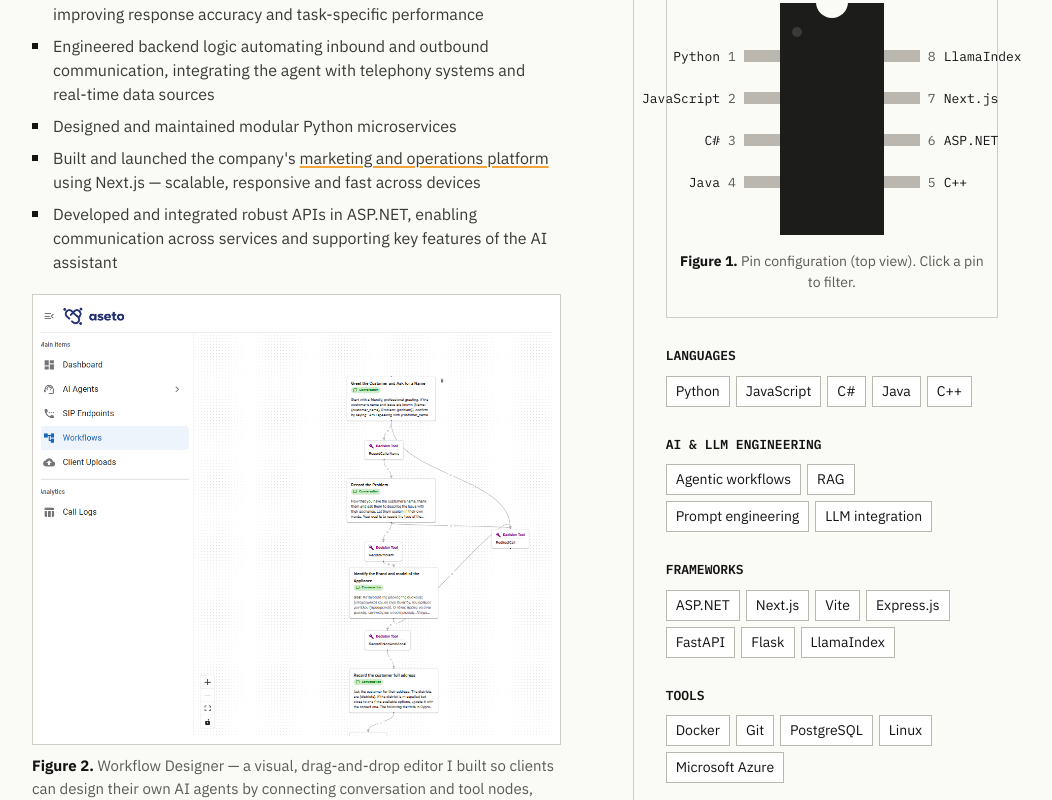
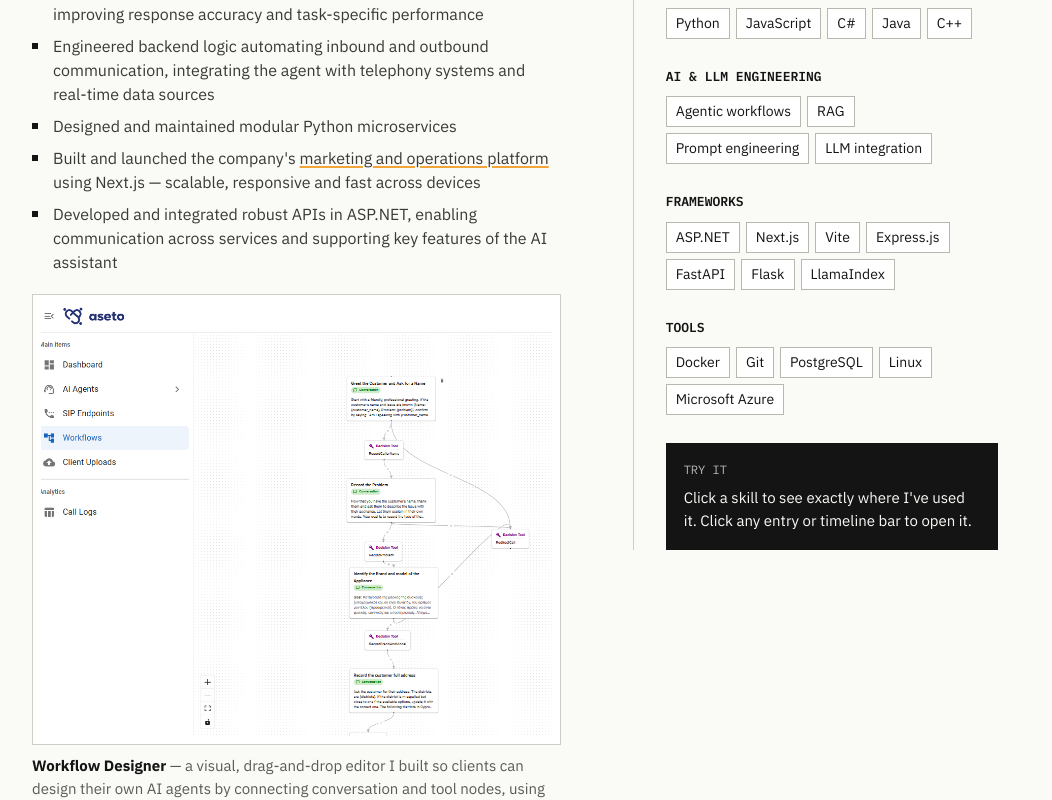
Before and after one commit to aristotelisl/web-portfolio, a React (Vite) app: page / in a window 1280 px wide. Shown: the part 1060-1860 px from the top of the page, without its empty margins (218-1270 px from the left). Built offline with nearby package versions, Linux system fonts and the light colour scheme.

Commit message:
Remove the chip pin diagram
Co-Authored-By: Claude Opus 5.5 <noreply@anthropic.com>

```diff
--- a/src/App.tsx
+++ b/src/App.tsx
@@ -113,7 +113,7 @@ function App() {
             })}
           </div>
 
-          <Sidebar skill={skill} onSkill={changeSkill} />
+          <Sidebar />
         </div>
       </main>
 
--- a/src/components/Sidebar.tsx
+++ b/src/components/Sidebar.tsx
@@ -1,46 +1,6 @@
-import { glance, pinsLeft, pinsRight, skillGroups, type Skill } from '../data/cv';
+import { glance, skillGroups } from '../data/cv';
 
-interface Props {
-  skill: Skill | null;
-  onSkill: (skill: Skill | null) => void;
-}
-
-type Pin = (typeof pinsLeft)[number];
-
-function PinRow({ pin, side, active, onClick }: { pin: Pin; side: 'left' | 'right'; active: boolean; onClick: () => void }) {
-  const lead = <span className={`h-3 w-6 shrink-0 sm:w-9 ${active ? 'bg-accent' : 'bg-chip'}`} />;
-  const num = <span className="text-muted">{pin.n}</span>;
-  return (
-    <button
-      type="button"
-      onClick={onClick}
-      aria-pressed={active}
-      title={`Filter by ${pin.skill}`}
-      className={`flex h-6.5 items-center gap-2 font-mono text-[12px] sm:text-[13px] ${
-        side === 'left' ? 'justify-end' : 'justify-start'
-      } ${active ? 'font-semibold' : 'hover:text-accent'}`}
-    >
-      {side === 'left' ? (
-        <>
-          <span>{pin.label}</span>
-          {num}
-          {lead}
-        </>
-      ) : (
-        <>
-          {lead}
-          {num}
-          <span>{pin.label}</span>
-        </>
-      )}
-    </button>
-  );
-}
-
-function Sidebar({ skill, onSkill }: Props) {
-  const pick = (s: Skill) => onSkill(skill === s ? null : s);
-  const pinActive = (p: Pin) => skill === p.skill;
-
+function Sidebar() {
   return (
     <aside className="grid gap-7 sm:grid-cols-2 xl:flex xl:flex-col xl:border-l xl:border-rule xl:pl-8">
       <div className="flex flex-col gap-2.5">
@@ -54,28 +14,6 @@ function Sidebar({ skill, onSkill }: Props) {
           ))}
         </dl>
       </div>
-
-      <figure className="m-0 flex flex-col items-center gap-4 border border-rule px-2 py-6 sm:col-span-2 xl:col-span-1">
-        <div className="flex items-center">
-          <div className="flex flex-col gap-4">
-            {pinsLeft.map((p) => (
-              <PinRow key={p.n} pin={p} side="left" active={pinActive(p)} onClick={() => pick(p.skill)} />
-            ))}
-          </div>
-          <div className="relative flex h-58 w-22 items-center justify-center bg-[var(--chip-body)] sm:w-26">
-            <span className="absolute -top-px left-1/2 h-4 w-8 -translate-x-1/2 rounded-b-full bg-paper" />
-            <span className="absolute top-6 left-3 size-2.5 rounded-full bg-[#3a3a38]" />
-          </div>
-          <div className="flex flex-col gap-4">
-            {pinsRight.map((p) => (
-              <PinRow key={p.n} pin={p} side="right" active={pinActive(p)} onClick={() => pick(p.skill)} />
-            ))}
-          </div>
-        </div>
-        <figcaption className="text-center text-[14px] text-muted">
-          <b className="text-ink">Figure 1.</b> Pin configuration (top view). Click a pin to filter.
-        </figcaption>
-      </figure>
 
       {skillGroups.map((g) => (
         <div key={g.title} className="flex flex-col gap-2.5">
@@ -93,7 +31,7 @@ function Sidebar({ skill, onSkill }: Props) {
       <div className="flex flex-col gap-2 bg-ink p-4.5 text-paper">
         <span className="font-mono text-[12px] opacity-70">TRY IT</span>
         <p className="m-0 text-[15px] leading-normal">
-          Click a skill or a pin to see exactly where I've used it. Click any entry or timeline bar to open it.
+          Click a skill to see exactly where I've used it. Click any entry or timeline bar to open it.
         </p>
       </div>
     </aside>
--- a/src/components/WorkflowFigure.tsx
+++ b/src/components/WorkflowFigure.tsx
@@ -25,7 +25,7 @@ function WorkflowFigure() {
         <img src={workflowDesigner} alt={alt} className="block w-full transition-opacity group-hover:opacity-90" />
       </button>
       <figcaption className="text-[15px] leading-normal text-muted">
-        <b className="text-ink">Figure 2.</b> Workflow Designer — a visual, drag-and-drop editor I built so clients can
+        <b className="text-ink">Workflow Designer</b> — a visual, drag-and-drop editor I built so clients can
         design their own AI agents by connecting conversation and tool nodes, using built-in or custom tools.
       </figcaption>
 
--- a/src/data/cv.ts
+++ b/src/data/cv.ts
@@ -238,21 +238,6 @@ export const glance = [
   { value: '4', label: 'competition podiums' },
 ];
 
-// Figure 1: the stack drawn as an IC. Clicking a pin applies its skill filter.
-export const pinsLeft: { n: number; label: string; skill: Skill }[] = [
-  { n: 1, label: 'Python', skill: 'Python' },
-  { n: 2, label: 'JavaScript', skill: 'JavaScript' },
-  { n: 3, label: 'C#', skill: 'C# / ASP.NET' },
-  { n: 4, label: 'Java', skill: 'Java' },
-];
-
-export const pinsRight: { n: number; label: string; skill: Skill }[] = [
-  { n: 8, label: 'LlamaIndex', skill: 'RAG / LLMs' },
-  { n: 7, label: 'Next.js', skill: 'Next.js' },
-  { n: 6, label: 'ASP.NET', skill: 'C# / ASP.NET' },
-  { n: 5, label: 'C++', skill: 'C++' },
-];
-
 export const skillGroups = [
   { title: 'Languages', items: ['Python', 'JavaScript', 'C#', 'Java', 'C++'] },
   { title: 'AI & LLM engineering', items: ['Agentic workflows', 'RAG', 'Prompt engineering', 'LLM integration'] },
--- a/src/styles/index.css
+++ b/src/styles/index.css
@@ -29,7 +29,6 @@
   --rule: #cfcdc6;
   --line: #dad8d1;
   --chip: #b9b7b0;
-  --chip-body: #1c1c1b;
   --accent: #f2a33a;
   --accent-tint: #f2a33a33;
   color-scheme: light;
@@ -44,7 +43,6 @@
   --rule: #3a3935;
   --line: #2c2b29;
   --chip: #55534e;
-  --chip-body: #0b0b0a;
   --accent: #f2a33a;
   --accent-tint: #f2a33a2e;
   color-scheme: dark;
```
